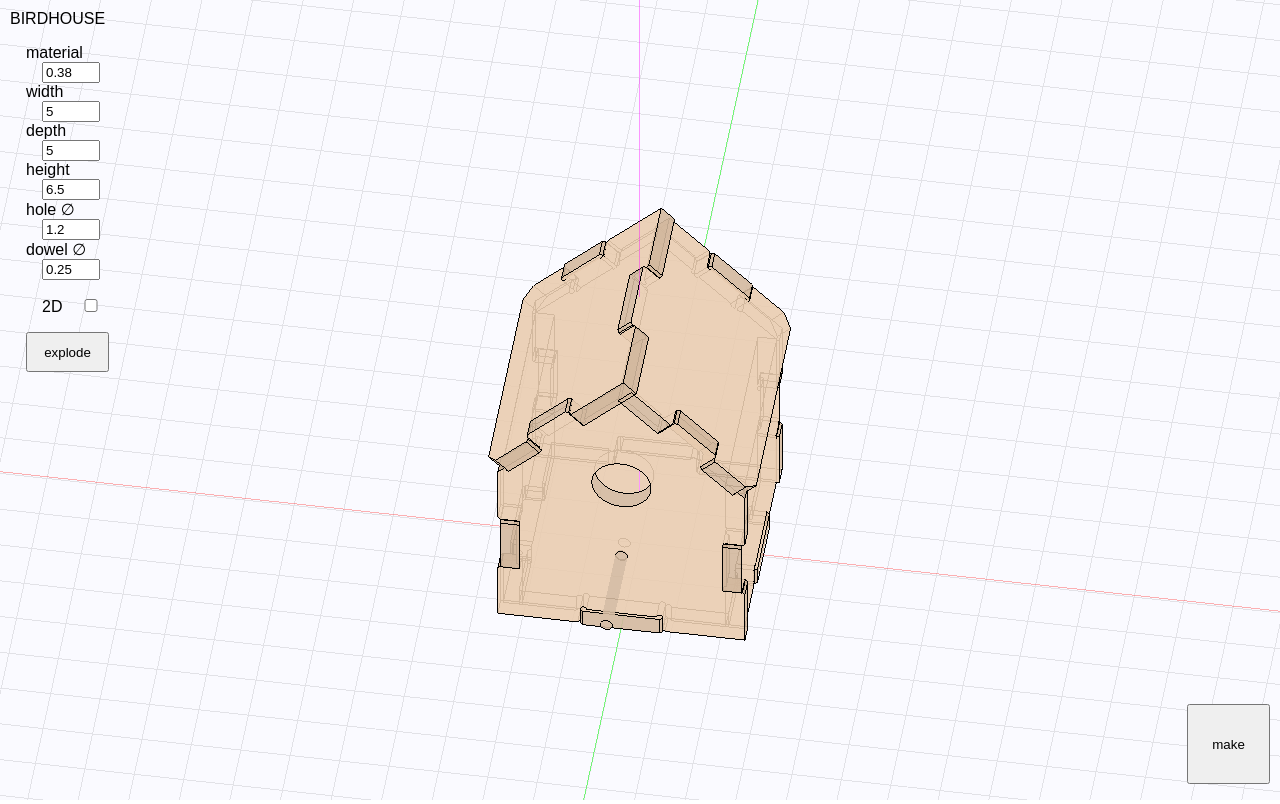
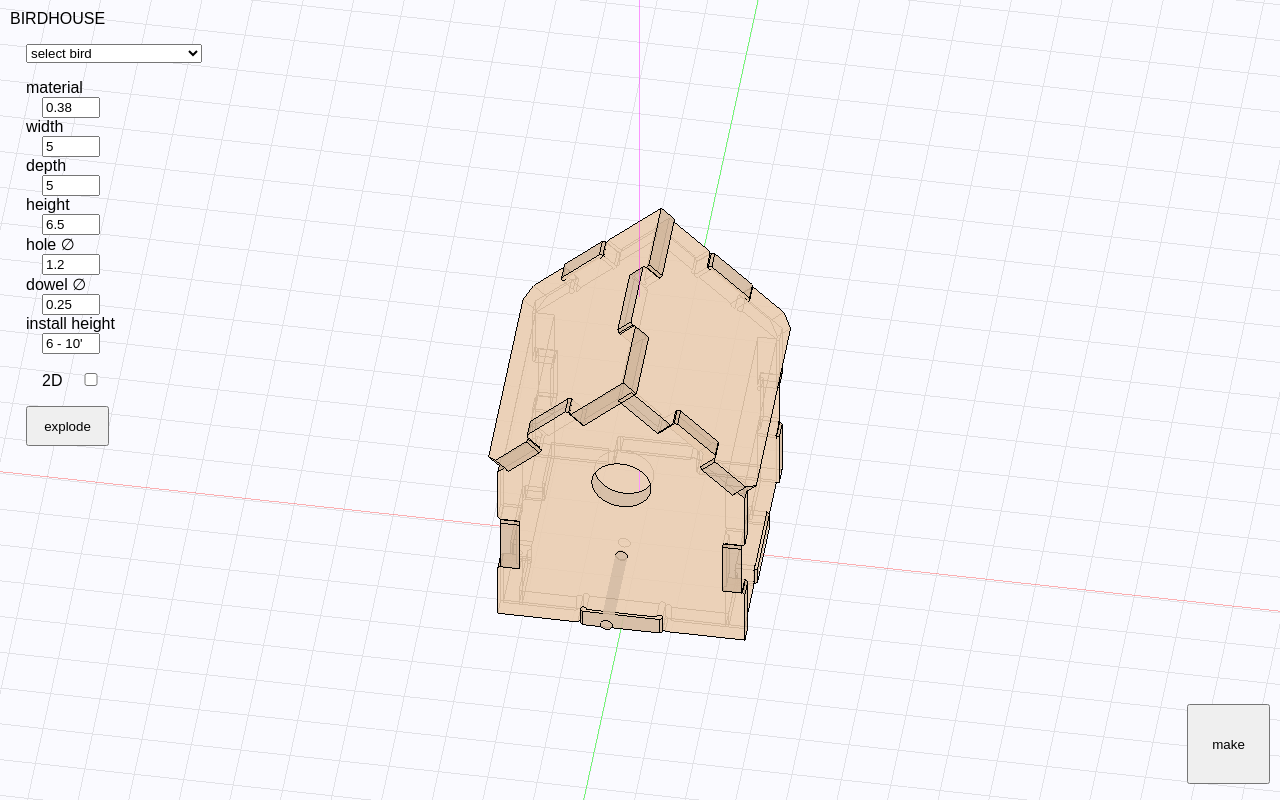
Before and after one commit to FabMo/fabmo-birdhouse-app, a website: page index.html in a window 1280 px wide. Drawn offline with Linux system fonts and the light colour scheme; animation ran at ten frames a second.

Commit message:
bird list

```diff
--- a/index.html
+++ b/index.html
@@ -47,7 +47,11 @@ input{
 </style>
 </head>
 
-<body onResize="window.location=window.location;">
+<body>
+
+<!--
+	onResize="window.location=window.location;"
+-->
 
 <script src="js/libs/jquery-3.1.1.min.js"></script>
 <script src="js/libs/jquery.mousewheel.min.js"></script>
@@ -63,6 +67,10 @@ input{
 <div id="parameters" style="top:10px;left:10px">
 BIRDHOUSE<p>
 
+&emsp;<select id="bird" autocomplete="off">
+	<option selected disabled>select bird</option>
+</select><p>
+
 &emsp;material<br>
 &emsp;&emsp;<input id='thickness' type="number" value="0" step="0.001" autocomplete="off"/><br>
 &emsp;width<br>
@@ -72,9 +80,12 @@ BIRDHOUSE<p>
 &emsp;height<br>
 &emsp;&emsp;<input id='height' type="number" value="0"  step="0.0625" autocomplete="off"/><br>
 &emsp;hole &empty;<br>
-&emsp;&emsp;<input id='hole' type="number" value="0"  step="0.05" autocomplete="off"/><br>
+&emsp;&emsp;<input id='hole' type="number" value="0"  step="0.005" autocomplete="off"/><br>
 &emsp;dowel &empty;<br>
-&emsp;&emsp;<input id='dowel' type="number" value="0"  step="0.001" autocomplete="off"/><p>
+&emsp;&emsp;<input id='dowel' type="number" value="0"  step="0.001" autocomplete="off"/><br>
+&emsp;install height<br>
+&emsp;&emsp;<input id='install-height' type="text" value="6-10'" readonly/ autocomplete="off"><p>
+
 &emsp;&emsp;2D<input id='2D' type="checkbox" onclick="draw()" autocomplete="off"/><p>
 &emsp;<input id='explode' class="button" type="submit" value="explode" onclick="explode()"/><p>
 
@@ -550,6 +561,7 @@ function updateAll(){
 	$("#height").val(birdhouse.height+(birdhouse.width/2))
 	$("#hole").val(birdhouse.hole)
 	$("#dowel").val(birdhouse.dowel)
+	$("#install-height").val(birdhouse.install)
 
 	polygons=[]
 
@@ -647,7 +659,7 @@ function makePart(width,height,partName){
 			hole = new THREE.Shape()
 			radius=birdhouse.hole/2*10
 			cX = 0
-			cY = height
+			cY = birdhouse.holeHeight*10
 			hole.moveTo((cX)+Math.sin((Math.PI*2)/30)*radius,(cY)+Math.cos((Math.PI*2)/30)*radius)
 			for(i=30;i>0;i--){
 				hole.lineTo((cX)+Math.sin((Math.PI*2)/30*i)*radius,(cY)+Math.cos((Math.PI*2)/30*i)*radius)
@@ -658,7 +670,7 @@ function makePart(width,height,partName){
 
 			radius=(birdhouse.dowel/2)*10
 			cX = 0
-			cY = height-20
+			cY = (birdhouse.holeHeight*10)/2
 
 			hole.moveTo((cX)+Math.sin((Math.PI*2)/10)*radius,(cY)+Math.cos((Math.PI*2)/10)*radius)
 			for(i=10;i>0;i--){
@@ -688,9 +700,9 @@ function makePart(width,height,partName){
 			cylinder = new THREE.Mesh( extrude, material3 )
 
 			rotateX(cylinderWF,Math.PI/2)
-			translate(cylinderWF,0,height-20,birdhouse.depth/2*10+10)
+			translate(cylinderWF,0,(birdhouse.holeHeight*10)/2,birdhouse.depth/2*10+10)
 			rotateX(cylinder,Math.PI/2)
-			translate(cylinder,0,height-20,birdhouse.depth/2*10+10)
+			translate(cylinder,0,(birdhouse.holeHeight*10)/2,birdhouse.depth/2*10+10)
 
 			scene.add( cylinderWF );
 			scene.add( cylinder );
@@ -1035,11 +1047,33 @@ $("body").on('mousewheel',function(e){
 
 })
 
+var fabmo = new FabMoDashboard()
+
+loadBirds()
+
+function loadBirds(){
+
+	//console.log(birds)
+
+	for(i=0;i<birds.length;i++){
+		$('#bird').append("<option value=\""+birds[i].value+"\">"+birds[i].name+"</option>")
+	}
 
 
-var fabmo = new FabMoDashboard()
+}
 
+$("#bird").on('change',function(){
 
+	for(i=0;i<birds.length;i++){
+		if($("#bird").val()==birds[i].value){
+			birdhouse=birds[i]
+		}
+	}
+
+	//console.log(birdhouse)
+
+	updateAll()
+})
 
 
 
--- a/js/birdhouse.js
+++ b/js/birdhouse.js
@@ -1,9 +1,100 @@
 
 var birdhouse={
+	name:"default",
 	width: 5,
 	depth: 5,
 	height: 4,
 	hole: 1.2,
+	holeHeight:4,
 	dowel:0.25,
-	material: 0.38
+	material: 0.38,
+	install: "6 - 10\'"
 }
+
+
+var birds = [
+	{
+	name:"Carolina Wren",
+	value:2,
+	width: 4.75,
+	depth: 4.75,
+	height: 4,
+	hole: 1.5,
+	holeHeight:4,
+	dowel:0.25,
+	material: 0.25,
+	install: "6 - 10\'"
+	},
+	{
+	name:"Blue Bird",
+	value:3,
+	width: 5.75,
+	depth: 5.75,
+	height: 7,
+	hole: 1.5,
+	holeHeight:6,
+	dowel:0.25,
+	material: 0.38,
+	install: "4 - 6\'"
+	},
+	{
+	name:"Chickadee",
+	value:4,
+	width: 4.75,
+	depth: 4.75,
+	height: 6,
+	hole: 1.125,
+	holeHeight:6,
+	dowel:0.25,
+	material: 0.38,
+	install: "4 - 15\'"
+	},
+	{
+	name:"Red-Headed Woodpecker",
+	value:8,
+	width: 6.75,
+	depth: 6.75,
+	height: 9,
+	hole: 2,
+	holeHeight:8,
+	dowel:0.25,
+	material: 0.38,
+	install: "10 - 20\'"
+	},
+	{
+	name:"Flicker",
+	value:9,
+	width: 7.75,
+	depth: 7.75,
+	height: 14,
+	hole: 2.5,
+	holeHeight:14,
+	dowel:0.25,
+	material: 0.38,
+	install: "6 - 20\'"
+	},
+	{
+	name:"Purple Martin",
+	value:13,
+	width: 6.75,
+	depth: 6.75,
+	height: 4,
+	hole: 2.25,
+	holeHeight:4,
+	dowel:0.25,
+	material: 0.38,
+	install: "6 - 10\'"
+	},
+	{
+	name:"Screech Owl",
+	value:20,
+	width: 9,
+	depth: 9,
+	height: 9,
+	hole: 3,
+	holeHeight:9,
+	dowel:0.38,
+	material: 0.5,
+	install: "10 - 30\'"
+	}
+]
```
Also changed, not shown: 1 other file.
